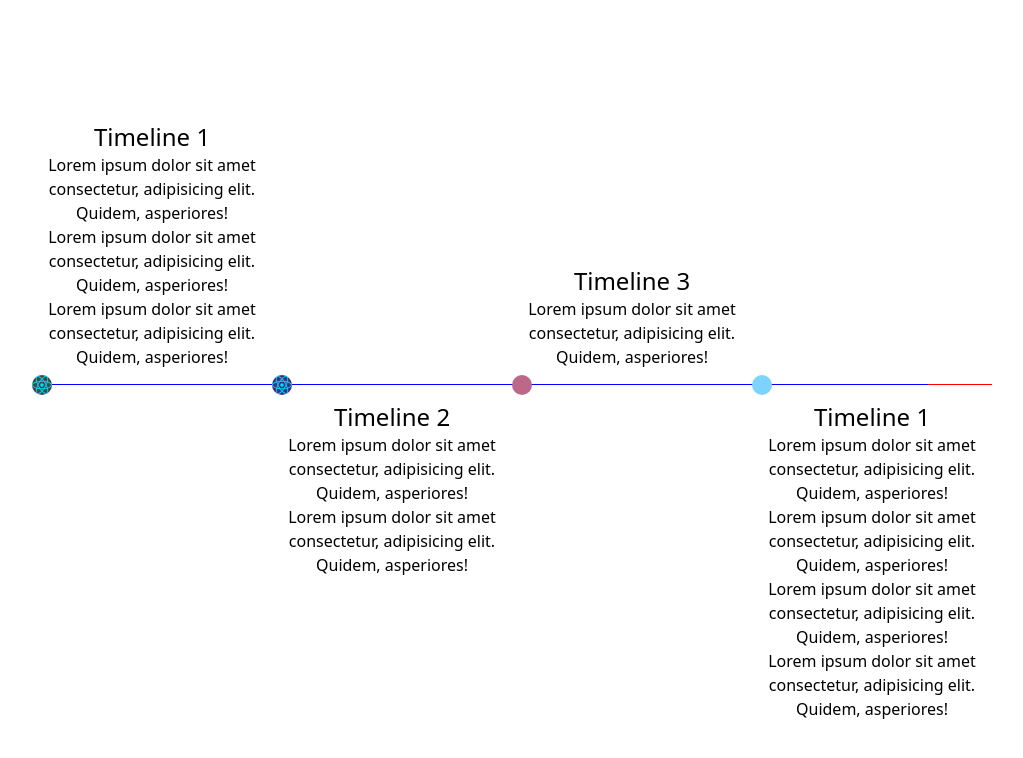
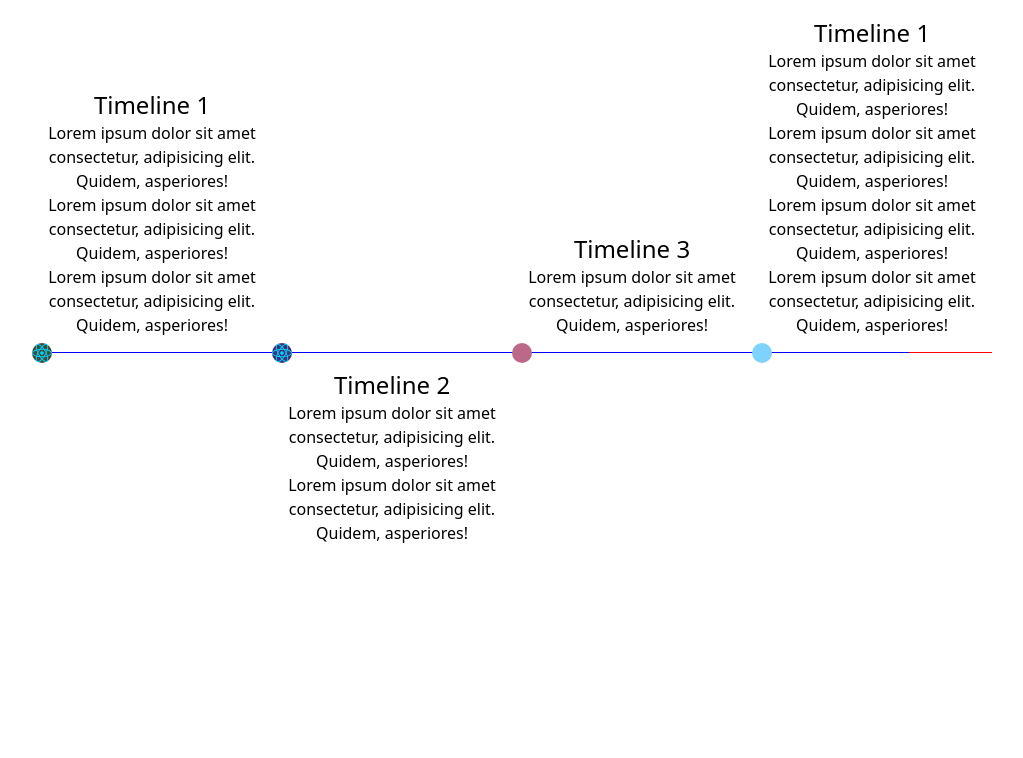
Before and after one commit to mevlutcantuna/react-beautiful-timeline, a React (Vite) app: page / in a window 1280 px wide. Shown: the top 758 px of the page, without its empty margins (128-1151 px from the left). Built offline with nearby package versions, Linux system fonts and the light colour scheme.

Commit message:
responsive design added

```diff
--- a/src/App.tsx
+++ b/src/App.tsx
@@ -5,7 +5,7 @@ import reactSvg from "./assets/react.svg";
 
 function App() {
   return (
-    <div className="mx-40 my-96">
+    <div className="mx-40">
       <Timeline
         animation={true}
         activeLineStyle={{ backgroundColor: "blue" }}
@@ -68,6 +68,7 @@ function App() {
         </TimelineItem>
         <TimelineItem
           dotStyle={{ width: "20px", height: "20px", top: "-10px" }}
+          place="opposite"
         >
           <div className="flex flex-col items-center justify-center px-3 py-4">
             <h3 className="text-2xl">Timeline 1</h3>
--- a/src/components/Line.tsx
+++ b/src/components/Line.tsx
@@ -22,7 +22,7 @@ const Line = ({
     <div className="w-full">
       <div
         style={passiveLineStyle}
-        className="content-[''] absolute w-full h-[1px] bg-gray-200 top-0"
+        className="content-[''] absolute w-full h-[1px] bg-gray-200"
       />
       <div
         ref={lineRef}
--- a/src/components/Timeline.tsx
+++ b/src/components/Timeline.tsx
@@ -1,5 +1,4 @@
-import React from "react";
-import { CSSProperties, useEffect, useRef, useState } from "react";
+import { CSSProperties, useEffect, useMemo, useRef, useState } from "react";
 import Line from "./Line";
 import { TimelineContext } from "../store/TimelineContext";
 
@@ -23,15 +22,38 @@ const Timeline = ({
 }: BeautifulTimelineProps) => {
   const timelineRef = useRef<HTMLDivElement>(null);
   const [countOfTimelineEl, setCountOfTimelineEl] = useState(0);
-  console.log(type);
+  const timelineItemContents = document.getElementsByClassName(
+    "beautiful-timeline-item-content-opposite",
+  );
+
   useEffect(() => {
     const count = timelineRef.current ? timelineRef.current.children.length : 0;
     setCountOfTimelineEl(count);
   }, [timelineRef]);
 
+  const maxHeightOfTimelineItemsContent = useMemo(() => {
+    let maxHeight = 0;
+    for (let i = 0; i < timelineItemContents.length; i++) {
+      if (maxHeight < timelineItemContents[i].clientHeight) {
+        maxHeight = timelineItemContents[i].clientHeight;
+      }
+    }
+
+    return maxHeight;
+  }, [timelineItemContents.length]);
+
   return (
-    <TimelineContext.Provider value={{ countOfTimelineEl, animationDuration }}>
-      <div className="relative">
+    <TimelineContext.Provider
+      value={{
+        countOfTimelineEl,
+        animationDuration,
+        animation,
+      }}
+    >
+      <div
+        className="relative"
+        style={{ paddingTop: `${maxHeightOfTimelineItemsContent}px` }}
+      >
         <Line
           activeLineStyle={activeLineStyle}
           passiveLineStyle={passiveLineStyle}
--- a/src/components/TimelineDot.tsx
+++ b/src/components/TimelineDot.tsx
@@ -12,9 +12,12 @@ const TimelineDot = ({ dotColor, dotIcon, dotStyle }: TimelineDotProps) => {
   const timelineCtx = useContext<TimelineContextType | null>(TimelineContext);
   const countOfTimelineEl = timelineCtx?.countOfTimelineEl;
   const animationDuration = timelineCtx?.animationDuration;
+  const animation = timelineCtx?.animation;
+
   const timelineDot = document.getElementsByClassName("timeline-dot");
   const ref = useRef<HTMLDivElement>(null);
   useEffect(() => {
+    if (animation) {
       for (let i = 0; i < timelineDot.length; i++) {
         (timelineDot[i] as HTMLElement).style.transitionDelay =
           String(
@@ -25,7 +28,8 @@ const TimelineDot = ({ dotColor, dotIcon, dotStyle }: TimelineDotProps) => {
           (timelineDot[i] as HTMLElement).style.opacity = "1";
         }, 50);
       }
-  }, [timelineDot, animationDuration, countOfTimelineEl]);
+    }
+  }, [timelineDot, animationDuration, countOfTimelineEl, animation]);
 
   return (
     <div
@@ -33,9 +37,10 @@ const TimelineDot = ({ dotColor, dotIcon, dotStyle }: TimelineDotProps) => {
       style={{
         backgroundColor: dotColor ?? "#7DD3FC",
         ...dotStyle,
+        opacity: animation ? 0.75 : 1,
       }}
       className={
-        "timeline-dot w-3 h-3 rounded-full absolute left-0 top-[-6px] z-20 flex items-center justify-center transition-opacity ease-in duration-500 opacity-75"
+        "timeline-dot w-3 h-3 rounded-full absolute left-0 top-[-6px] z-20 flex items-center justify-center transition-opacity ease-in duration-500"
       }
     >
       {dotIcon ? dotIcon : ""}
--- a/src/components/TimelineItem.tsx
+++ b/src/components/TimelineItem.tsx
@@ -18,10 +18,15 @@ const TimelineItem = ({
   children,
 }: TimelineItemProps) => {
   return (
-    <div className="flex-1 relative">
+    <div
+      className="flex-1 relative"
+      style={place === "opposite" ? { height: "0" } : {}}
+    >
       <TimelineDot dotStyle={dotStyle} dotIcon={dotIcon} dotColor={dotColor} />
       <div
-        className=""
+        className={`${
+          place === "opposite" ? "beautiful-timeline-item-content-opposite" : ""
+        }`}
         style={place === "opposite" ? { transform: "translateY(-100%)" } : {}}
       >
         {children}
--- a/src/store/TimelineContext.ts
+++ b/src/store/TimelineContext.ts
@@ -3,6 +3,7 @@ import { createContext } from "react";
 export interface TimelineContextType {
   countOfTimelineEl: number;
   animationDuration: number;
+  animation: boolean;
 }
 
 export const TimelineContext = createContext<TimelineContextType | null>(null);
```
Also changed, not shown: 1 other file (tests, documents, lock files or other folders). Lines whose indentation alone changed are shown as unchanged.
